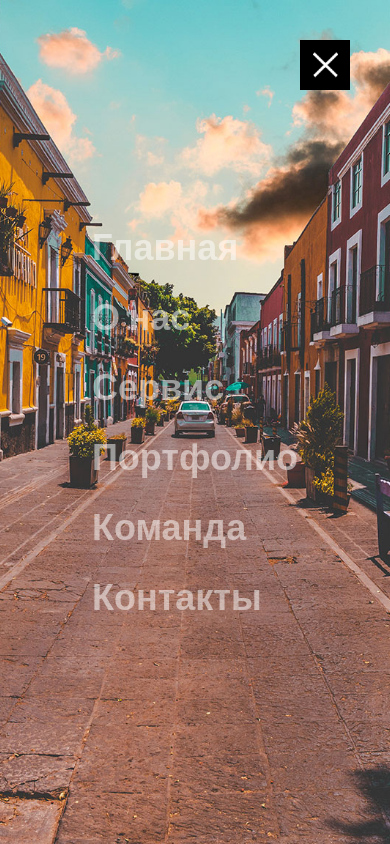
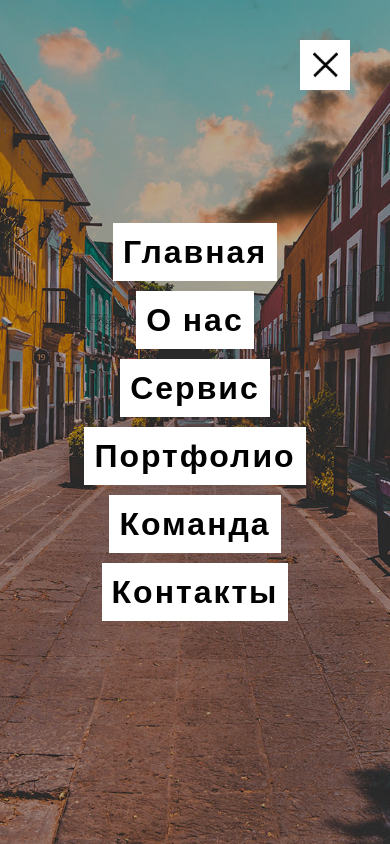
Before and after one commit to AtikinXX/experiments2, a plain HTML site: page FirstSlide/index.html in a window 390 px wide. Both pictures are taken after a click on the element 325 px from the left and 65 px from the top of the page. Drawn offline with Linux system fonts and the light colour scheme.

Commit message:
first slide full complite

```diff
--- a/FirstSlide/style.css
+++ b/FirstSlide/style.css
@@ -126,6 +126,7 @@
   background-repeat: no-repeat;
   background-position: center;
   cursor: pointer;
+  filter: invert(1);
 }
 @media (max-width: 768px)
 {
@@ -139,9 +140,16 @@
     align-items: center;
     z-index: 10;
   }
+  .navigation .navAria ul
+  {
+    display: flex;
+    justify-content: center;
+    align-items: center;
+    flex-direction: column;
+  }
   .navigation .navAria ul li
   {
-    color: #fff;
+    background: #fff;
     margin: 5px 10px;
     padding: 5px 10px;
   }
@@ -149,7 +157,7 @@
   {
     background: #ff355a;
   }
-  .navigation .navArea ul li a
+  .navigation .navAria ul li a
   {
     color: #000;
     font-size: 2em;
@@ -166,4 +174,12 @@
   {
     opacity: 0;
   }
+  .imgAria
+  {
+    position: absolute;
+    width: 100%;
+    height: 100%;
+    background: #f00;
+    opacity: 0.7;
+  }
 }
```
